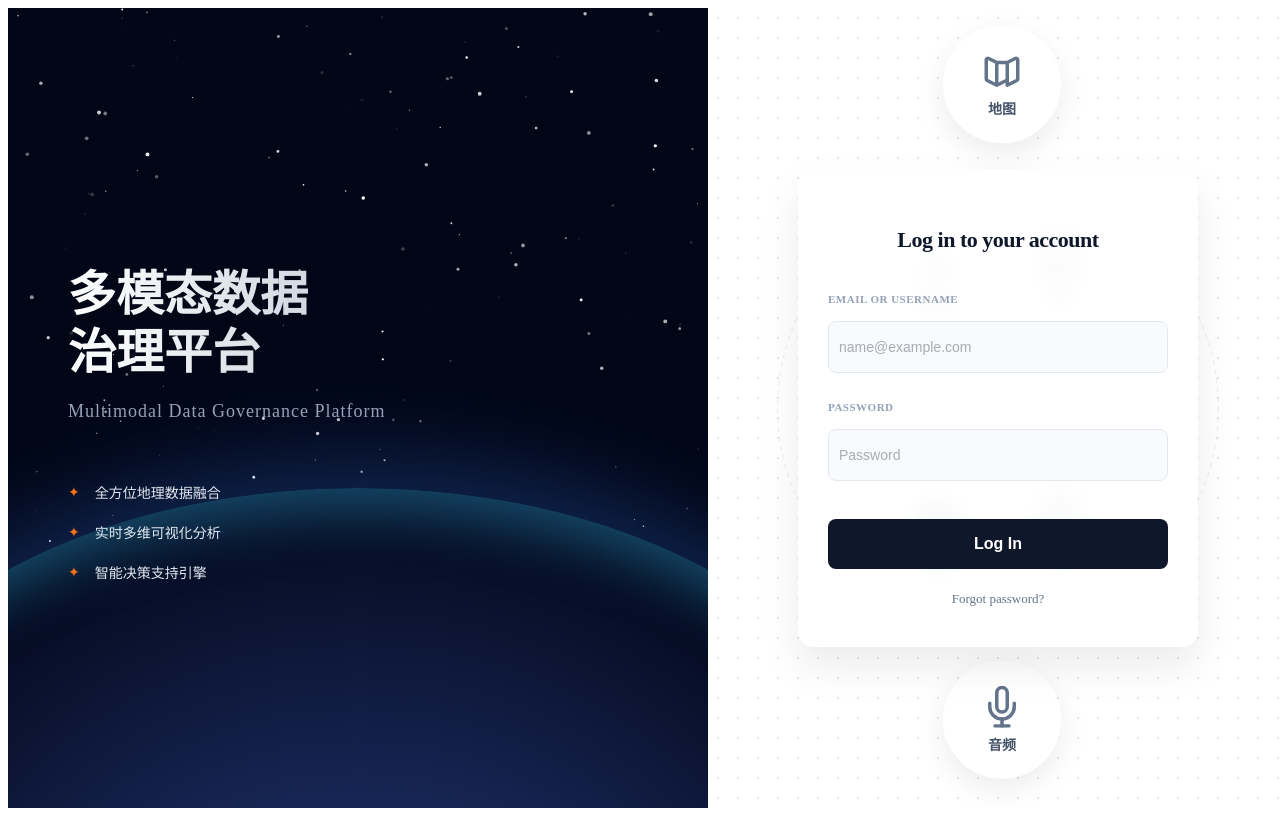
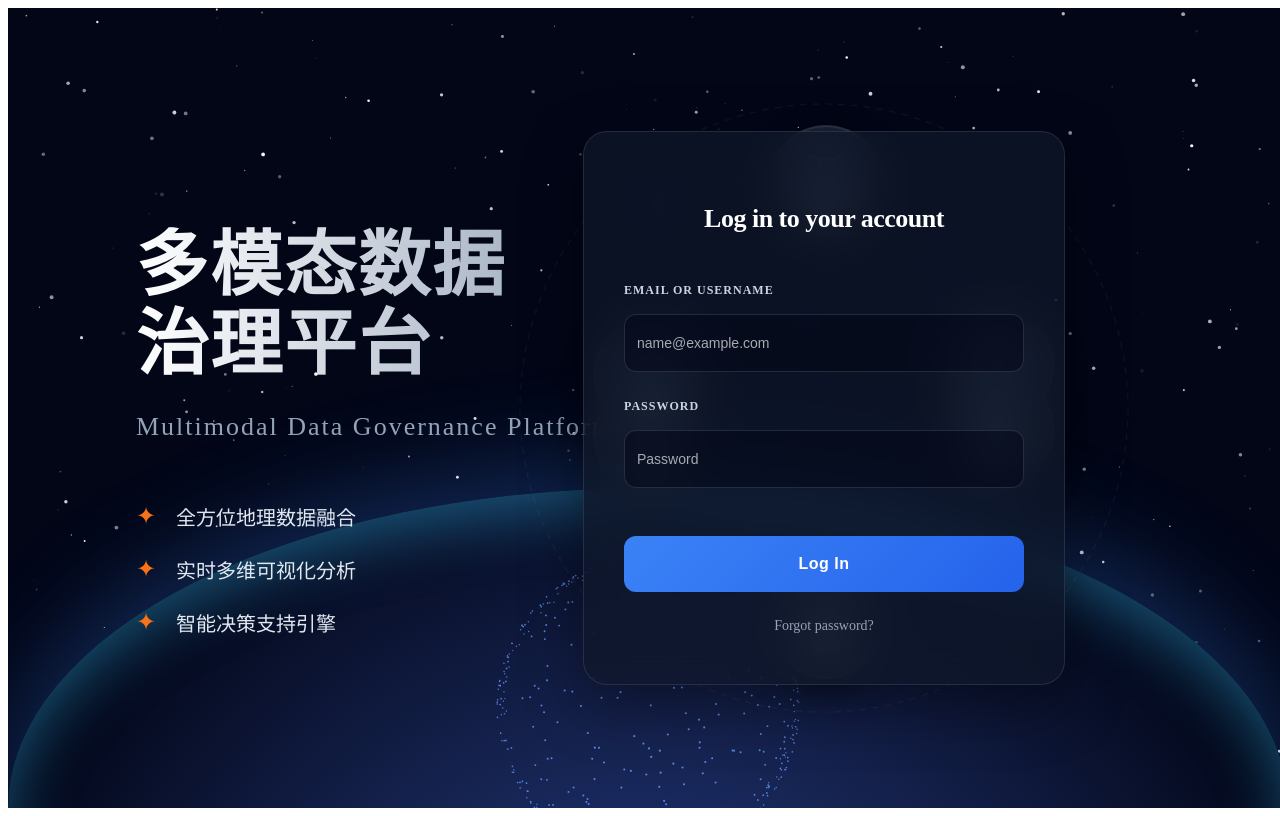
Before and after one commit to nanfei2024/mapView, a Vue app: page /login in a window 1280 px wide. Built offline with nearby package versions, Linux system fonts and the light colour scheme; no server answers.

Commit message:
界面升级n

```diff
--- a/src/components/TextWorkflow.vue
+++ b/src/components/TextWorkflow.vue
@@ -3,8 +3,15 @@
     <div class="aurora-bg"></div>
 
     <div class="content-wrapper">
+      <!-- Top Navigation Tabs -->
+      <div class="top-nav-tabs">
+        <div class="nav-tab active">书籍</div>
+        <div class="nav-tab" @click="handleTabClick('论文')">论文</div>
+        <div class="nav-tab" @click="handleTabClick('报告')">报告</div>
+      </div>
+
       <header class="header-section">
-        <h1 class="main-title">文本数据治理流水线</h1>
+        <h1 class="main-title">书籍治理流程</h1>
         <p class="subtitle">全链路数字化 · 智能化重构 · 精细化治理</p>
       </header>
 
@@ -52,7 +59,7 @@
 
         <!-- 流程连接 -->
         <div class="zone-connector">
-          <div class="flow-dot"></div>
+          <div class="zone-arrow">➔</div>
         </div>
 
         <!-- 区域 2: 中间库 -->
@@ -96,7 +103,7 @@
 
         <!-- 流程连接 -->
         <div class="zone-connector">
-          <div class="flow-dot"></div>
+          <div class="zone-arrow">➔</div>
         </div>
 
         <!-- 区域 3: 成果库 -->
@@ -141,7 +148,7 @@
 
         <!-- 流程连接 -->
         <div class="zone-connector">
-          <div class="flow-dot"></div>
+          <div class="zone-arrow">➔</div>
         </div>
 
         <!-- 区域 4: 发布库 -->
@@ -188,7 +195,12 @@
 </template>
 
 <script setup lang="ts">
-// Apple-style Workflow Component with Detailed Zones
+import { ElMessage } from 'element-plus';
+
+// 处理标签点击
+const handleTabClick = (name: string) => {
+  ElMessage.info(`${name}治理功能正在开发中...`);
+};
 </script>
 
 <style scoped>
@@ -236,6 +248,45 @@
   flex-direction: column;
   justify-content: center; /* 垂直居中 */
 }
+
+/* Top Navigation Tabs Styling */
+.top-nav-tabs {
+  position: absolute;
+  top: 0;
+  left: 40px;
+  display: flex;
+  gap: 12px;
+  z-index: 100;
+}
+
+.nav-tab {
+  padding: 10px 24px;
+  border-radius: 14px;
+  background: rgba(255, 255, 255, 0.5);
+  backdrop-filter: blur(12px);
+  -webkit-backdrop-filter: blur(12px);
+  border: 1px solid rgba(255, 255, 255, 0.4);
+  font-size: 15px;
+  font-weight: 600;
+  color: #1d1d1f;
+  cursor: pointer;
+  transition: all 0.3s cubic-bezier(0.25, 0.8, 0.25, 1);
+  box-shadow: 0 4px 12px rgba(0, 0, 0, 0.03);
+}
+
+.nav-tab:hover {
+  background: rgba(255, 255, 255, 0.8);
+  transform: translateY(-2px);
+  box-shadow: 0 6px 16px rgba(0, 0, 0, 0.06);
+}
+
+.nav-tab.active {
+  background: #007aff;
+  color: white;
+  border-color: #007aff;
+  box-shadow: 0 8px 16px rgba(0, 122, 255, 0.3);
+}
+
 
 .header-section {
   text-align: center;
@@ -312,8 +363,8 @@
   top: 16px; /* 调整文字位置 */
   left: 50%;
   transform: translateX(-50%);
-  font-size: 16px; /* 放大标签文字 */
-  font-weight: 600;
+  font-size: 20px; /* 16px -> 20px */
+  font-weight: 700;
   color: #6e6e73;
   white-space: nowrap;
 }
@@ -343,10 +394,11 @@
 }
 
 .connection-arrow {
-  color: #c7c7cc;
-  font-size: 24px;
-  font-weight: 300;
-  margin: 0 5px;
+  color: #86868b;
+  font-size: 32px; /* Increased from 24px */
+  font-weight: 700; /* Bold */
+  margin: 0 10px;
+  transform: scaleX(1.2); /* Make it stretch a bit */
 }
 
 .ocr-results-group {
@@ -361,14 +413,14 @@
   background: #fff;
   border: 1px solid rgba(0,0,0,0.05);
   border-radius: 12px;
-  padding: 12px 16px; /* 增加卡片内边距 */
+  padding: 16px 20px; /* Increased padding */
   display: flex;
   align-items: center;
   gap: 12px;
-  font-size: 14px; /* 放大文字 */
+  font-size: 18px; /* 14px -> 18px */
   font-weight: 600;
   box-shadow: 0 4px 10px rgba(0,0,0,0.03);
-  min-width: 140px; /* 增加宽度 */
+  min-width: 160px; /* Increased width */
 }
 
 .mini-icon {
@@ -431,7 +483,7 @@
 }
 
 .gov-card span {
-  font-size: 15px; /* 放大文字 */
+  font-size: 18px; /* 15px -> 18px */
   font-weight: 600;
 }
 
@@ -483,22 +535,11 @@
   width: 30px; /* 稍微缩短连接距，让内容更紧凑 */
 }
 
-.flow-dot {
-  width: 10px;
-  height: 10px;
-  background: #d1d1d6;
-  border-radius: 50%;
-  position: relative;
-}
-.flow-dot::after {
-  content: '';
-  position: absolute;
-  left: -25px;
-  top: 4px;
-  width: 60px;
-  height: 2px;
-  background: #e5e5ea;
-  z-index: -1;
+.zone-arrow {
+  font-size: 28px;
+  color: #86868b;
+  font-weight: bold;
+  opacity: 0.6;
 }
 
 /* 底部元数据 */
@@ -548,8 +589,8 @@
 .meta-icon-large svg { width: 100%; height: 100%; }
 
 .meta-title-large {
-  font-size: 22px; /* 放大文字 */
-  font-weight: 600;
+  font-size: 26px; /* 22px -> 26px */
+  font-weight: 700;
   color: #1d1d1f;
 }
 
@@ -575,7 +616,7 @@
 .icon-wrapper svg { width: 32px; height: 32px; }
 
 .node-title {
-  font-size: 15px; /* 放大标题 */
+  font-size: 18px; /* 15px -> 18px */
   font-weight: 600;
   color: #1d1d1f;
 }
--- a/src/views/HomePage.vue
+++ b/src/views/HomePage.vue
@@ -648,7 +648,7 @@ onUnmounted(() => {
 
 /* ========== 侧边栏样式 ========== */
 .sidebar {
-  width: 260px;
+  width: 220px;
   background: linear-gradient(180deg, #1a1d29 0%, #0f1419 100%);
   display: flex;
   flex-direction: column;
@@ -1019,6 +1019,7 @@ onUnmounted(() => {
   letter-spacing: 1px;
   background: linear-gradient(135deg, #00e5b0 0%, #00a3ff 100%);
   -webkit-background-clip: text;
+  background-clip: text;
   -webkit-text-fill-color: transparent;
   text-shadow: 0 2px 10px rgba(0, 229, 176, 0.2);
 }
--- a/src/views/LoginPage.vue
+++ b/src/views/LoginPage.vue
@@ -1,13 +1,19 @@
 <template>
-  <div class="split-layout">
-    <!-- Left Panel: Dark Brand/Vibe -->
-    <div class="left-panel">
+  <div class="full-screen-layout">
+    <!-- Main Background Panel (Formerly Left Panel) -->
+    <div class="main-panel">
       <!-- Starry Background Canvas -->
       <canvas ref="starCanvas" class="star-canvas"></canvas>
 
       <!-- Atmospheric Earth Glow (CSS) -->
       <div class="earth-horizon"></div>
 
+      <!-- Globe Effect -->
+      <div class="globe-container">
+        <canvas ref="globeCanvas"></canvas>
+      </div>
+
+      <!-- Brand Content (Left Side) -->
       <div class="brand-content">
         <h1 class="brand-title">多模态数据<br>治理平台</h1>
         <p class="brand-subtitle">Multimodal Data Governance Platform</p>
@@ -27,15 +33,13 @@
           </div>
         </div>
       </div>
-    </div>
 
-    <!-- Right Panel: Login & Floating Nodes -->
-    <div class="right-panel">
-      <div class="login-center-wrapper">
+      <!-- Login & Floating Nodes (Overlay on Right) -->
+      <div class="login-overlay-wrapper">
 
         <!-- Floating Nodes Orbit -->
         <div class="orbit-container">
-          <!-- Connection Lines (Optional, SVG layer behind) -->
+          <!-- Connection Lines -->
           <svg class="orbit-connections" viewBox="0 0 1000 1000">
             <circle cx="500" cy="500" r="380" class="orbit-path-ring" />
           </svg>
@@ -133,6 +137,7 @@
             </div>
           </el-form>
         </div>
+
       </div>
     </div>
   </div>
@@ -154,7 +159,7 @@ const globeCanvas = ref<HTMLCanvasElement | null>(null)
 let ctx: CanvasRenderingContext2D | null = null
 let animationFrameId: number
 const stars: Star[] = []
-const STAR_COUNT = 200
+const STAR_COUNT = 300 // Increased star count for full screen
 
 class Star {
   x: number
@@ -214,8 +219,7 @@ const handleResize = () => {
   }
 }
 
-// --- Globe Animation (Left Panel) ---
-// Simplified dot globe for left panel
+// --- Globe Animation ---
 let globeCtx: CanvasRenderingContext2D | null = null
 const globeDots: GlobeDot[] = []
 const GLOBE_RADIUS = 300
@@ -329,22 +333,20 @@ const handleLogin = async () => {
 </script>
 
 <style scoped>
-.split-layout {
+.full-screen-layout {
   display: flex;
   width: 100vw;
   height: 100vh;
   overflow: hidden;
+  position: relative;
 }
 
-/* --- Left Panel --- */
-.left-panel {
-  width: 50%;
+/* --- Main Panel (Full Screen Background) --- */
+.main-panel {
+  width: 100%;
+  height: 100%;
   background-color: #020617; /* Deep Space Black */
   color: #fff;
-  display: flex;
-  flex-direction: column;
-  justify-content: center;
-  padding: 60px;
   position: relative;
   overflow: hidden;
 }
@@ -362,9 +364,10 @@ const handleLogin = async () => {
 .globe-container {
   position: absolute;
   bottom: 0;
-  left: 0;
-  width: 100%;
-  height: 50%;
+  left: 50%;
+  transform: translateX(-50%);
+  width: 80%;
+  height: 60%;
   z-index: 2;
   pointer-events: none;
 }
@@ -376,7 +379,7 @@ const handleLogin = async () => {
   bottom: -40%;
   left: 50%;
   transform: translateX(-50%);
-  width: 150%;
+  width: 100%;
   height: 80%;
   border-radius: 50%;
   background: radial-gradient(circle at 50% 100%, #1e40af 0%, #172554 40%, #020617 80%);
@@ -384,44 +387,46 @@ const handleLogin = async () => {
   box-shadow: 0 -20px 100px rgba(59, 130, 246, 0.3), inset 0 20px 60px rgba(56, 189, 248, 0.4);
 }
 
-.brand-content { position: relative; z-index: 5; }
+/* Brand Content - Left Aligned */
+.brand-content {
+  position: absolute;
+  top: 50%;
+  left: 10%;
+  transform: translateY(-50%);
+  z-index: 5;
+  max-width: 600px;
+}
+
 .brand-title {
-  font-size: 48px;
-  font-weight: 700;
-  line-height: 1.2;
-  margin-bottom: 20px;
+  font-size: 72px;
+  font-weight: 800;
+  line-height: 1.1;
+  margin-bottom: 24px;
   background: linear-gradient(90deg, #fff, #94a3b8);
   -webkit-background-clip: text;
+  background-clip: text;
   -webkit-text-fill-color: transparent;
+  letter-spacing: 2px;
 }
-.brand-subtitle { font-size: 18px; color: #94a3b8; margin-bottom: 60px; letter-spacing: 1px; }
+.brand-subtitle { font-size: 26px; color: #94a3b8; margin-bottom: 60px; letter-spacing: 2px; font-weight: 300; }
 
-.feature-list { display: flex; flex-direction: column; gap: 20px; }
-.feature-item { display: flex; align-items: center; gap: 15px; color: #e2e8f0; font-size: 14px; }
-.feature-item .icon { color: #f97316; }
+.feature-list { display: flex; flex-direction: column; gap: 24px; }
+.feature-item { display: flex; align-items: center; gap: 20px; color: #e2e8f0; font-size: 20px; font-weight: 500; }
+.feature-item .icon { color: #f97316; font-size: 24px; }
 
 
-/* --- Right Panel --- */
-.right-panel {
-  width: 50%;
-  background-color: #fff;
+/* --- Login Overlay Wrapper (Right Side) --- */
+.login-overlay-wrapper {
+  position: absolute;
+  right: 5%; /* Position on the right */
+  top: 50%;
+  transform: translateY(-50%);
+  width: 800px; /* Width to contain orbit and form */
+  height: 800px;
   display: flex;
   justify-content: center;
   align-items: center;
-  position: relative;
-  /* Subtle Background Pattern */
-  background-image: radial-gradient(#e2e8f0 1px, transparent 1px);
-  background-size: 20px 20px;
-}
-
-.login-center-wrapper {
-  position: relative;
-  width: 100%;
-  max-width: 1000px;
-  height: 1000px;
-  display: flex;
-  justify-content: center;
-  align-items: center;
+  z-index: 10;
 }
 
 /* --- Floating Orbit Nodes --- */
@@ -440,7 +445,7 @@ const handleLogin = async () => {
 }
 .orbit-path-ring {
   fill: none;
-  stroke: #cbd5e1;
+  stroke: rgba(255, 255, 255, 0.1);
   stroke-width: 1.5;
   stroke-dasharray: 8 8;
   opacity: 0.5;
@@ -452,26 +457,27 @@ const handleLogin = async () => {
   flex-direction: column;
   justify-content: center;
   align-items: center;
-  width: 110px; /* Increased size */
+  width: 110px;
   height: 110px;
-  background: #fff;
+  background: rgba(30, 41, 59, 0.8); /* Dark node background */
   border-radius: 50%;
-  box-shadow: 0 10px 30px rgba(0,0,0,0.08); /* Stronger shadow */
+  box-shadow: 0 10px 30px rgba(0,0,0,0.5); /* Stronger dark shadow */
   transition: all 0.4s cubic-bezier(0.175, 0.885, 0.32, 1.275);
   cursor: pointer;
   pointer-events: auto;
   z-index: 1;
-  border: 4px solid #fff; /* Border to pop from bg */
+  border: 2px solid rgba(255, 255, 255, 0.1); /* Subtle light border */
+  backdrop-filter: blur(5px);
 }
 
 .orbit-node:hover {
   transform: scale(1.15) translateY(-5px);
-  box-shadow: 0 15px 40px rgba(59, 130, 246, 0.2);
-  border-color: #f8fafc;
+  box-shadow: 0 15px 40px rgba(59, 130, 246, 0.3);
+  border-color: rgba(59, 130, 246, 0.4);
 }
 
 .node-icon {
-  width: 42px; /* Increased icon */
+  width: 42px;
   height: 42px;
   color: #64748b;
   margin-bottom: 6px;
@@ -479,9 +485,9 @@ const handleLogin = async () => {
 }
 
 .node-label {
-  font-size: 14px; /* Larger Text */
+  font-size: 14px;
   font-weight: 700;
-  color: #475569;
+  color: #e2e8f0; /* Light text */
 }
 
 /* Colors on hover or active */
@@ -492,17 +498,7 @@ const handleLogin = async () => {
 .orbit-node.yellow:hover .node-icon { color: #eab308; }
 .orbit-node.red:hover .node-icon { color: #ef4444; }
 
-/* Positioning (Wider Radius ~380px) */
-/* Wrapper 1000x1000, Center 500,500 */
-/*
-   Pos 1 (Top): 500, 120
-   Pos 2 (Top Right): 830, 310
-   Pos 3 (Bottom Right): 830, 690
-   Pos 4 (Bottom): 500, 880
-   Pos 5 (Bottom Left): 170, 690
-   Pos 6 (Top Left): 170, 310
-*/
-
+/* Positioning (Matches previous relative geometry but now in overlay) */
 .pos-1 { top: 120px; left: 50%; margin-left: -55px; animation: float 6s ease-in-out infinite; }
 .pos-2 { top: 310px; right: 170px; animation: float 6s ease-in-out infinite 1s; }
 .pos-3 { bottom: 310px; right: 170px; animation: float 6s ease-in-out infinite 2s; }
@@ -518,70 +514,81 @@ const handleLogin = async () => {
 
 /* --- Clean Form --- */
 .login-form-container {
-  width: 340px;
+  width: 400px;
   z-index: 10;
-  background: rgba(255, 255, 255, 0.9);
-  padding: 40px 30px;
-  border-radius: 16px;
-  box-shadow: 0 20px 40px rgba(0,0,0,0.08); /* Clean shadow */
-  backdrop-filter: blur(10px);
+  background: rgba(15, 23, 42, 0.75); /* Darker, slightly opaque for contrast against stars */
+  padding: 50px 40px;
+  border-radius: 24px;
+  box-shadow: 0 20px 60px rgba(0,0,0,0.4);
+  backdrop-filter: blur(20px);
+  border: 1px solid rgba(255, 255, 255, 0.1);
 }
 
 .form-title {
   text-align: center;
-  color: #0f172a;
-  font-size: 22px;
-  margin-bottom: 30px;
+  color: #ffffff;
+  font-size: 26px;
+  margin-bottom: 40px;
   font-weight: 700;
   letter-spacing: -0.5px;
 }
 
 .input-label {
-  font-size: 11px;
+  font-size: 12px;
   font-weight: 700;
-  color: #94a3b8;
-  margin-bottom: 6px;
-  letter-spacing: 0.5px;
+  color: #cbd5e1;
+  margin-bottom: 8px;
+  letter-spacing: 1px;
 }
 
 .minimal-input :deep(.el-input__wrapper) {
-  background: #f8fafc;
+  background: rgba(2, 6, 23, 0.5); /* Deeper black for inputs */
   box-shadow: none;
-  border: 1px solid #e2e8f0;
-  border-radius: 8px;
-  padding: 10px;
+  border: 1px solid rgba(148, 163, 184, 0.2);
+  border-radius: 12px;
+  padding: 8px 12px;
   transition: all 0.2s;
 }
+
+.minimal-input :deep(.el-input__inner) {
+  color: #fff;
+  height: 40px;
+}
+
 .minimal-input :deep(.el-input__wrapper:focus-within) {
-  background: #fff;
+  background: rgba(2, 6, 23, 0.8);
   border-color: #3b82f6;
-  box-shadow: 0 0 0 3px rgba(59, 130, 246, 0.1);
+  box-shadow: 0 0 0 4px rgba(59, 130, 246, 0.2);
 }
 
 .minimal-button {
   width: 100%;
-  height: 50px;
-  background-color: #0f172a; /* Dark button like branding */
+  height: 56px;
+  background: linear-gradient(135deg, #3b82f6 0%, #2563eb 100%);
   border: none;
   font-weight: 600;
   font-size: 16px;
-  margin-top: 20px;
-  border-radius: 8px;
+  margin-top: 30px;
+  border-radius: 12px;
   color: #fff;
+  letter-spacing: 0.5px;
+  transition: all 0.3s;
 }
 .minimal-button:hover {
-  background-color: #1e293b;
+  background: linear-gradient(135deg, #2563eb 0%, #1d4ed8 100%);
+  transform: translateY(-2px);
+  box-shadow: 0 10px 25px rgba(59, 130, 246, 0.4);
 }
 
 .extra-actions {
   text-align: center;
-  margin-top: 20px;
+  margin-top: 24px;
 }
 .forgot-pwd {
-  font-size: 13px;
-  color: #64748b;
+  font-size: 14px;
+  color: #94a3b8;
   cursor: pointer;
   transition: color 0.2s;
 }
-.forgot-pwd:hover { color: #3b82f6; }
+.forgot-pwd:hover { color: #60a5fa; }
 </style>
--- a/src/views/MainLayout.vue
+++ b/src/views/MainLayout.vue
@@ -2,6 +2,12 @@
   <div class="main-layout">
     <!-- 顶部导航栏 -->
     <header class="top-nav">
+      <div class="nav-brand">
+        <div class="logo-ring">
+          <div class="ring-inner"></div>
+        </div>
+        <span class="brand-text">GEODATA</span>
+      </div>
 
       <nav class="nav-items">
         <div
@@ -100,7 +106,7 @@ onUnmounted(() => {
   border-bottom: 1px solid rgba(16, 185, 129, 0.2);
   display: flex;
   align-items: center;
-  padding: 0 40px;
+  padding: 0; /* Removed padding to align with sidebar */
   box-shadow: 0 10px 30px rgba(0, 0, 0, 0.5);
   z-index: 100;
   backdrop-filter: blur(10px);
@@ -109,8 +115,11 @@ onUnmounted(() => {
 .nav-brand {
   display: flex;
   align-items: center;
-  width: 320px;
-  gap: 16px;
+  width: 220px; /* Aligned with Sidebar width */
+  padding-left: 20px;
+  box-sizing: border-box;
+  gap: 12px;
+  border-right: 1px solid rgba(255, 255, 255, 0.05);
 }
 
 .logo-ring {
@@ -138,6 +147,7 @@ onUnmounted(() => {
   letter-spacing: 1.5px;
   background: linear-gradient(90deg, #fff, #10b981);
   -webkit-background-clip: text;
+  background-clip: text;
   -webkit-text-fill-color: transparent;
   text-transform: uppercase;
 }
@@ -145,8 +155,9 @@ onUnmounted(() => {
 .nav-items {
   flex: 1;
   display: flex;
-  justify-content: center;
-  gap: 48px;
+  justify-content: flex-start; /* Align tabs to the left next to brand */
+  padding-left: 0;
+  gap: 0; /* Align items flush next to each other? maybe keep gap but removal of padding is key */
   height: 100%;
 }
 
```
